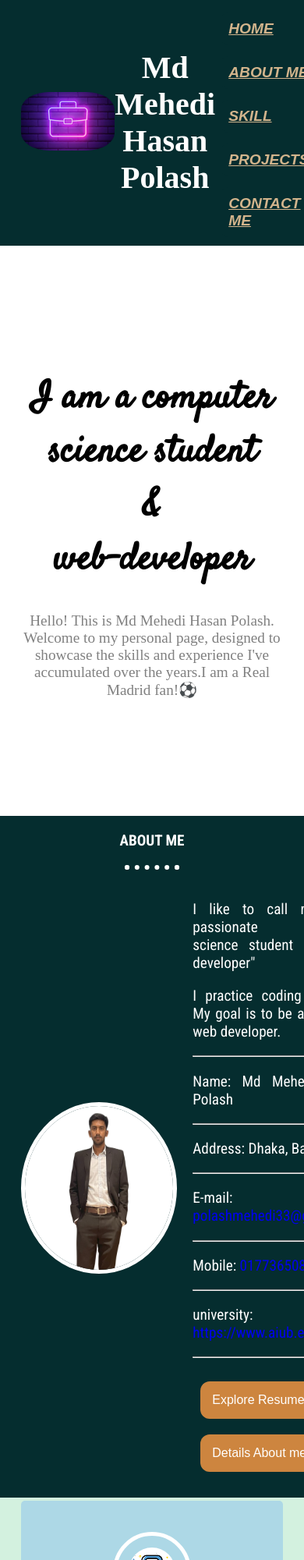
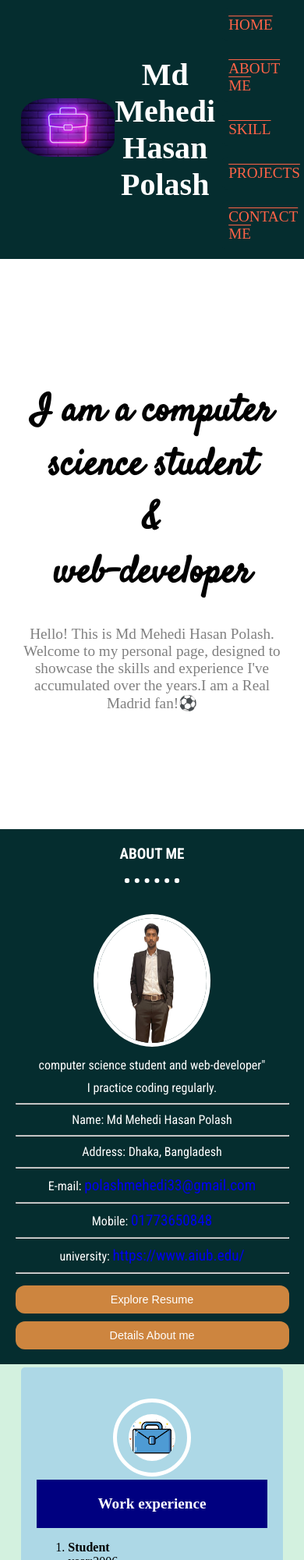
Before and after one commit to mehedipolash/my-profile1, a plain HTML site: page index.html in a window 390 px wide. Shown: the top 2000 px of the page at 78% size. Drawn offline with Linux system fonts and the light colour scheme; a web font is replaced by a local one.

Commit message:
final editing done

```diff
--- a/index.html
+++ b/index.html
@@ -83,15 +83,15 @@
 
   <!-- About Me section starts here -->
   <div class="about-me" id="about-me-id">
-    <h2>ABOUT ME</h2>
+    <h2 class="abc">ABOUT ME</h2>
     <hr class="dotted-hr">
     <div class="aboutme-container">
       <div class="aboutme-img col-6">
         <img src="images/abme.jpg" alt="About me image">
       </div>
       <div class="aboutme-desc col-6">
-        <p>I like to call myself "a passionate computer science student and web-developer"</p>
-        <p>I practice coding regularly. My goal is to be a complete web developer.</p>
+        <p>computer science student and web-developer"</p>
+        <p>I practice coding regularly.</p>
         <hr class="aboutme-hr">
         <p>Name: Md Mehedi Hasan Polash</p>
         <hr class="aboutme-hr">
@@ -139,7 +139,7 @@
           <img src="images/work ex.png" alt="work-icon">
         </div>
         <div class="card-title">
-          <h2>Work experience</h2>
+          <h2 class="abc">Work experience</h2>
         </div>
         <div class="card-desc">
           <ol>
@@ -190,7 +190,7 @@
           <img src="images/education.jpg" alt="Education">
         </div>
         <div class="card-title">
-          <h2>Education</h2>
+          <h2 class="abc">Education</h2>
         </div>
         <div class="card-desc">
           <ol>
@@ -246,7 +246,7 @@
           <img src="images/skill.png" alt="Skills">
         </div>
         <div class="card-title">
-          <h2>Skills</h2>
+          <h2 class="abc">Skills</h2>
         </div>
         <div class="card-desc">
           <div class="skills-container">
@@ -323,7 +323,7 @@
   <div class="achivement-contacts">
 
     <div class="Achivement col-4">
-      <h2 class="atitle">My Hobbies</h2>
+      <h2 class="atitle abc">My Hobbies</h2>
       <hr class="dotted-hr">
       <p>Playing cricket,Football!</p>
       <p>Photography </p>
@@ -334,7 +334,7 @@
     </div>
     <div class="Contact col-4" id="contact-id">
 
-      <h2 class="atitle">CONTACT-ME</h2>
+      <h2 class="atitle abc">CONTACT-ME</h2>
       <hr class="dotted-hr">
       <form action="mailto:polashmehedi33@gmail.com" method="post" enctype="text/plain">
         <p><input type="text" placeholder="Enter your name" name="Name"></p>
@@ -351,7 +351,7 @@
     <div class="contact-links col-4">
 
 
-      <h2 class="atitle">More ways to contact</h2>
+      <h2 class="atitle abc">More ways to contact</h2>
       <hr  class="dotted-hr abc">
       <div class="media-buttons">
         <button class="btn" onclick="window.open('https://www.youtube.com/@mhpolash-wt4dv')" class="request-callback"><i
--- a/style.css
+++ b/style.css
@@ -76,6 +76,7 @@ p {
   border-radius: 10px;
   margin: 7px;
   padding: 10px;
+  text-decoration: none; /* Ensure no text decoration */
 }
 
 .navbar-menu a:hover {
@@ -512,34 +513,52 @@ textarea {
 @media screen and (max-width: 576px) {
   .about-me {
     width: 100%;
+    padding: 1% 5%; /* Adjust padding for small screens */
   }
 
-  .projects-container {
-    grid-template-columns: repeat(1, 1fr); /* Single column for mobile */
-    width: auto;
-    height: auto;
+  .aboutme-container {
+    flex-direction: column; /* Stack items vertically */
+    align-items: center; /* Center align items */
+  }
+
+  .aboutme-img {
+    margin-top: 20px; /* Add some spacing */
+  }
+
+  .aboutme-img img {
+    width: 150px; /* Reduce image size for small screens */
+    height: 170px;
+  }
+
+  .aboutme-desc {
+    text-align: center; /* Center align text */
+    padding-left: 0; /* Remove left padding */
+    width: 100%; /* Ensure text takes full width */
+  }
+
+  .aboutme-desc p {
+    text-align: center; /* Center align paragraphs */
+    margin: 10px 0; /* Add spacing between paragraphs */
+    font-size: 1rem; /* Adjust font size for better readability */
+  }
+
+  .aboutme-desc hr {
+    margin: 10px auto; /* Center align horizontal lines */
+  }
+
+  .about-me .cv-button {
+    width: 100%; /* Make buttons full width */
+    margin: 5px 0; /* Add spacing between buttons */
+    font-size: 0.9rem; /* Adjust button font size */
+    padding: 10px; /* Adjust button padding */
   }
 
   .atitle {
-    color: navy;
+    color: navy; /* Ensure .atitle color is applied */
   }
 
-  .abc {
-    color: #165348;
-  }
-
-  /* Fix for .navbar-menu color on small screens */
-  .navbar-menu {
-    margin-top: 5px;
-    color: red !important; /* Ensure the text color is red */
-  }
-
-  /* Ensure links inside .navbar-menu are red */
   .navbar-menu a {
-    color: tan !important;
-    font-style: italic;
-    font-weight: bold;
-    font-family: sans-serif;
-    text-decoration: underline;
+    text-decoration: overline;
+    color: tomato; /* Ensure no text decoration in navbar */
   }
 }
```
